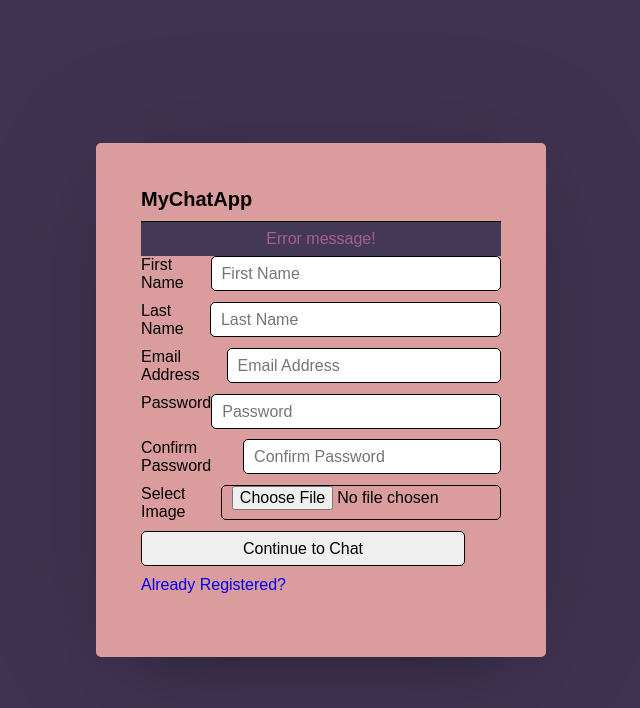
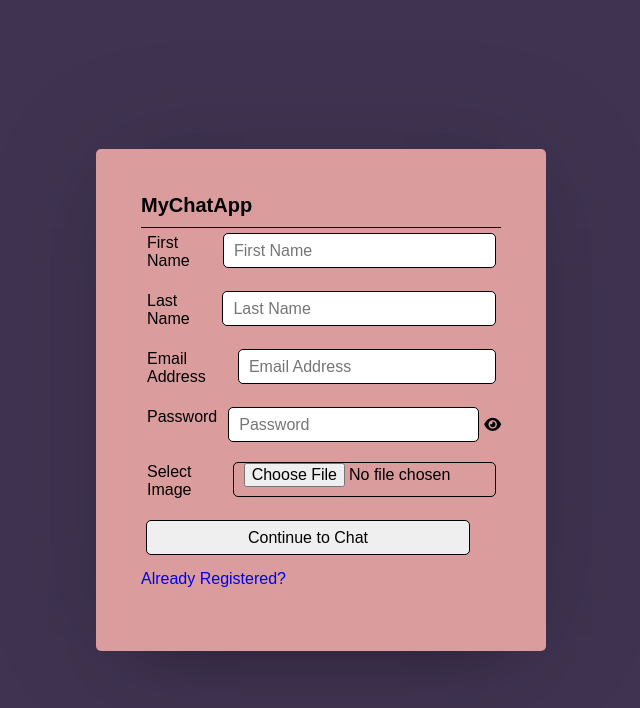
Before and after one commit to TejasKalluraya/MyChatApp, a PHP site: page / in a window 1280 px wide. Shown: the top 708 px of the page, without its empty margins (319-959 px from the left). Run offline with PHP 8.4, Linux system fonts and the light colour scheme; some libraries are stand-ins or nearby versions; some web fonts are replaced.

Commit message:
frontend done

```diff
--- a/chat.html
+++ b/chat.php
@@ -62,7 +62,7 @@
                     </div>
                     <form action="#" class="typing-area">
                         <input type="text"placeholder="Type a message here..">
-                        <button><i class="fab fa-telegram-plane"></i></button>
+                        <button><i class="fas fa-send"></i></button>
 
                     </form>
 
--- a/index.html
+++ b/index.php
@@ -11,7 +11,7 @@
         <meta name="description" content="">
         <meta name="viewport" content="width=device-width, initial-scale=1">
         <link rel="stylesheet" href="style.css">
-        <link rel="stylesheet" href="https://cdnjs.cloudfare.com/ajax/libs/font-awesome/5.15.2/css/all.min.css"/>
+        <link rel="stylesheet" href="https://cdnjs.cloudflare.com/ajax/libs/font-awesome/6.1.1/css/all.min.css" integrity="sha512-KfkfwYDsLkIlwQp6LFnl8zNdLGxu9YAA1QvwINks4PhcElQSvqcyVLLD9aMhXd13uQjoXtEKNosOWaZqXgel0g==" crossorigin="anonymous" referrerpolicy="no-referrer" />
     </head>
     <body>
         <div class="wrapper">
@@ -20,39 +20,35 @@
                 <form action="#">
                     <div class="error-txt">Error message!</div>
                     <div class="name-details">
-                        <div class="field">
+                        <div class="field input">
                             <label>First Name</label>
-                            <input type="text" placeholder="First Name">
+                            <input type="text" name="fname" placeholder="First Name">
                         </div>
-                        <div class="field">
+                        <div class="field input">
                             <label>Last Name</label>
-                            <input type="text" placeholder="Last Name">
+                            <input type="text" name="lname" placeholder="Last Name">
                         </div>
-                        <div class="field">
+                        <div class="field input">
                             <label>Email Address</label>
                             <input type="email" placeholder="Email Address">
                         </div>
-                        <div class="field">
+                        <div class="field input">
                             <label>Password</label>
-                            <input type="pass" placeholder="Password">
+                            <input type="password" placeholder="Password" name="password" required>
+                            <i class="fas fa-eye" style="font-size:15px;justify-content: center;align-self: center;"></i>
                         </div>
-                        <div class="field">
-                            <label>Confirm Password</label>
-                            <input type="password" placeholder="Confirm Password">
+
+                        <div class="field image">
+                            <label>Select Image</label>
+                            <input type="file" name="image">
                         </div>
-                        <div class="field">
-                            <label>Select Image</label>
-                            <input type="file">
+                        <div class="field button">
+                            <input type="submit" name="submit" value="Continue to Chat">
                         </div>
-                        <div class="field">
-
-                            <input type="submit" value="Continue to Chat">
-                        </div>
-                        <a href="#"><div class="link">Already Registered?</div></a></br>
-                    </div>
-                </form>
-
+                    </form>
+                        <div class="link"><a href="#">Already Registered?</a></div></br>
             </section>
         </div>
+        <script src="javascript/pass-show-hide.js"></script>
     </body>
 </html>
--- /dev/null
+++ b/javascript/pass-show-hide.js
@@ -0,0 +1,12 @@
+const pswrdField = document.querySelector(".form input[type='password']"),
+toggleIcon = document.querySelector(".form .field i");
+
+toggleIcon.onclick = () =>{
+  if(pswrdField.type === "password"){
+    pswrdField.type = "text";
+    toggleIcon.classList.add("active");
+  }else{
+    pswrdField.type = "password";
+    toggleIcon.classList.remove("active");
+  }
+}
--- a/style.css
+++ b/style.css
@@ -38,11 +38,15 @@
     background-color: #443857;
     padding: 8px 6px;
     text-align: center;
+    display: none;
 }
 .field{
     display: flex;
     flex-direction: row;
     margin-bottom: 10px;
+}
+label{
+    margin: 6px;
 }
 
 input{
@@ -52,6 +56,7 @@
     padding: 0 10px;
     border: 1px solid black;
     border-radius: 5px;
+    margin: 5px 5px 5px 5px;
 }
 
 /* CSS for Users List  */
```
Also changed, not shown: login.php (renamed from login.html), users.php (renamed from users.html).
